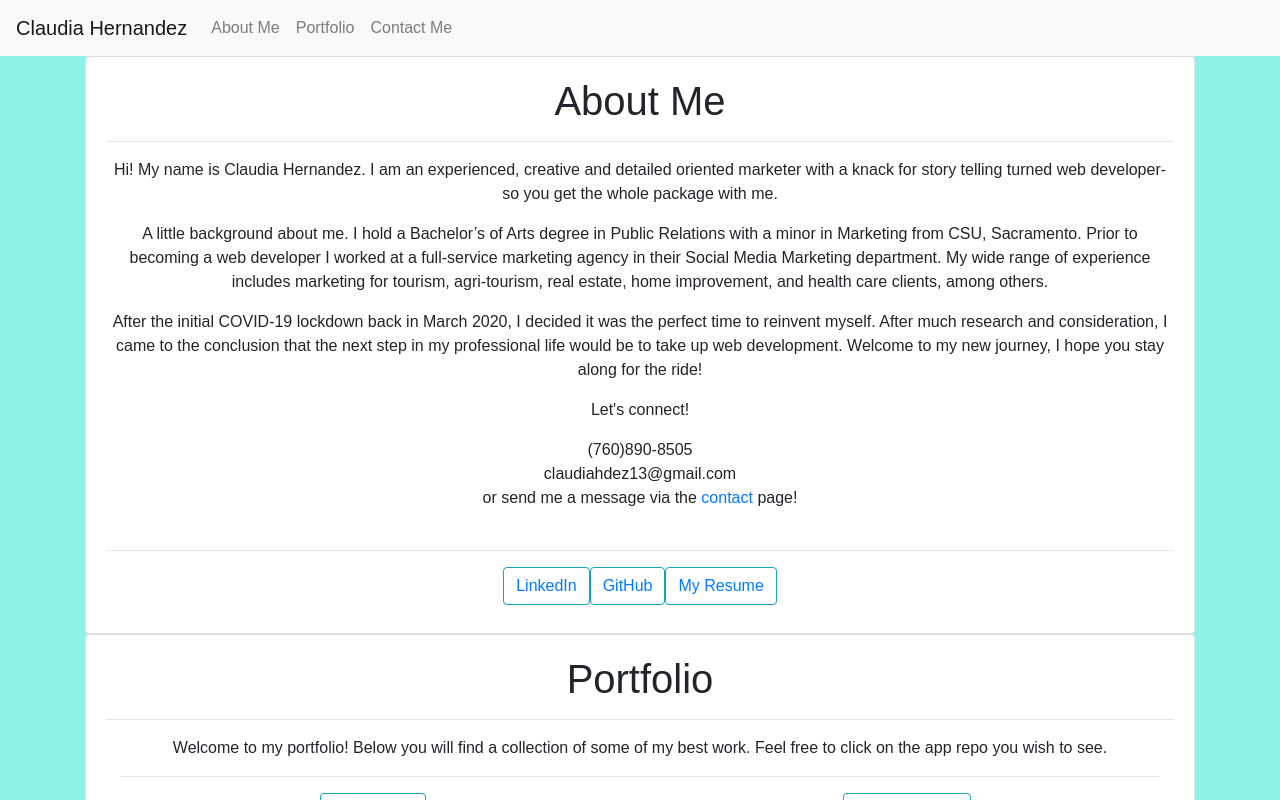
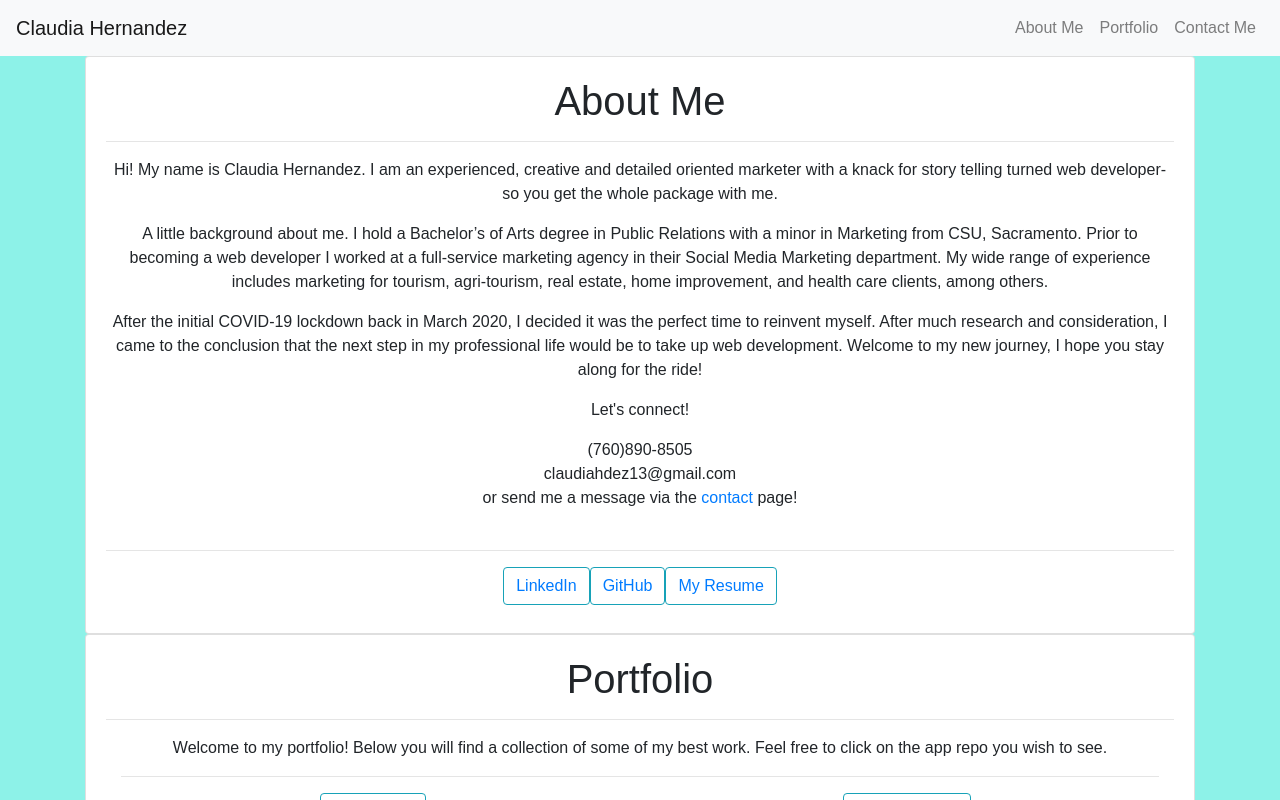
Before and after one commit to Claudialhc/react-portfolio, a React (Create React App) app: page / in a window 1280 px wide. Shown: the top 800 px of the page. Built offline with nearby package versions, Linux system fonts and the light colour scheme.

Commit message:
changed navbar class name from mr to ml to push the about me portfolio and contact me to the left side

```diff
--- a/src/components/Header.js
+++ b/src/components/Header.js
@@ -8,7 +8,7 @@ export default class Header extends Component {
         <Navbar.Brand href="#home">Claudia Hernandez</Navbar.Brand>
         <Navbar.Toggle aria-controls="basic-navbar-nav" />
         <Navbar.Collapse id="basic-navbar-nav">
-          <Nav className="mr-auto">
+          <Nav className="ml-auto">
             <Nav.Link href="#home">About Me</Nav.Link>
             <Nav.Link href="#portfolio">Portfolio</Nav.Link>
             <Nav.Link href="#contact-form">Contact Me</Nav.Link>
```
